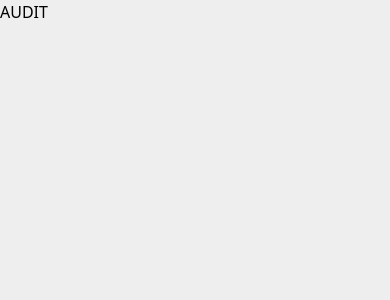
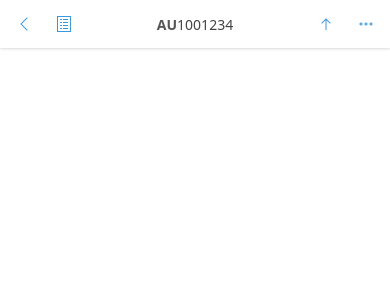
Before and after one commit to firstnoodle/vue-tailwind-ui, a Vue app: page /audits in a window 390 px wide. Shown: the top 300 px of the page. Built offline with nearby package versions, Linux system fonts and the light colour scheme.

Commit message:
Audits/Index → Nav and Header

```diff
--- a/src/views/Audits/index.vue
+++ b/src/views/Audits/index.vue
@@ -1,9 +1,59 @@
 <template>
-    <div>AUDIT</div>
+    <view-layout :sidebarVisible="sidebarVisible">
+        <template #header>
+            <audits-view-header />
+        </template>
+        <template #sidebar>
+            <audits-view-nav />
+        </template>
+        <template #main>
+            <div class="w-full min-h-full">
+                <router-view />
+            </div>
+        </template>
+
+        <template #mobile>
+            <mobile-app-header>
+                <template #left>
+                    <icon-button class="inline-flex md:hidden" value="angle-left" />
+                    <icon-button class="inline-flex md:hidden" value="itenary" @click="sidebarVisible = !sidebarVisible" />
+                </template>
+                <template #center>
+                    <span class="font-bold text-secondary">AU</span>
+                    <span class="font-light text-primary">1001234</span>
+                </template>
+                <template #right>
+                    <icon-button class="inline-flex" value="arrow-up" />
+                    <icon-button class="inline-flex" value="options" @click="mobileAppNavVisible = true" />
+                </template>
+            </mobile-app-header>
+            <mobile-app-nav v-if="mobileAppNavVisible" @close="mobileAppNavVisible = false" />
+        </template>
+    </view-layout>
 </template>
 
 <script>
+import IconButton from '~/components/IconButton';
+import MobileAppHeader from '~/components/application/MobileAppHeader';
+import MobileAppNav from '~/components/application/MobileAppNav';
+import AuditsViewHeader from '~/views/Audits/Header';
+import AuditsViewNav from '~/views/Audits/Nav';
+import ViewLayout from '~/components/application/ViewLayout';
+
 export default {
-    name: 'Audit'
+    name: 'Audits',
+    components: { IconButton, MobileAppHeader, MobileAppNav, AuditsViewHeader, AuditsViewNav, ViewLayout },
+    data() {
+        return {
+            mobileAppNavVisible: false,
+            mobileNavVisible: false,
+            sidebarVisible: false,
+        }
+    },
+    watch: {
+        '$route'() {
+            this.sidebarVisible = false;
+        }
+    },
 }
 </script>
```
